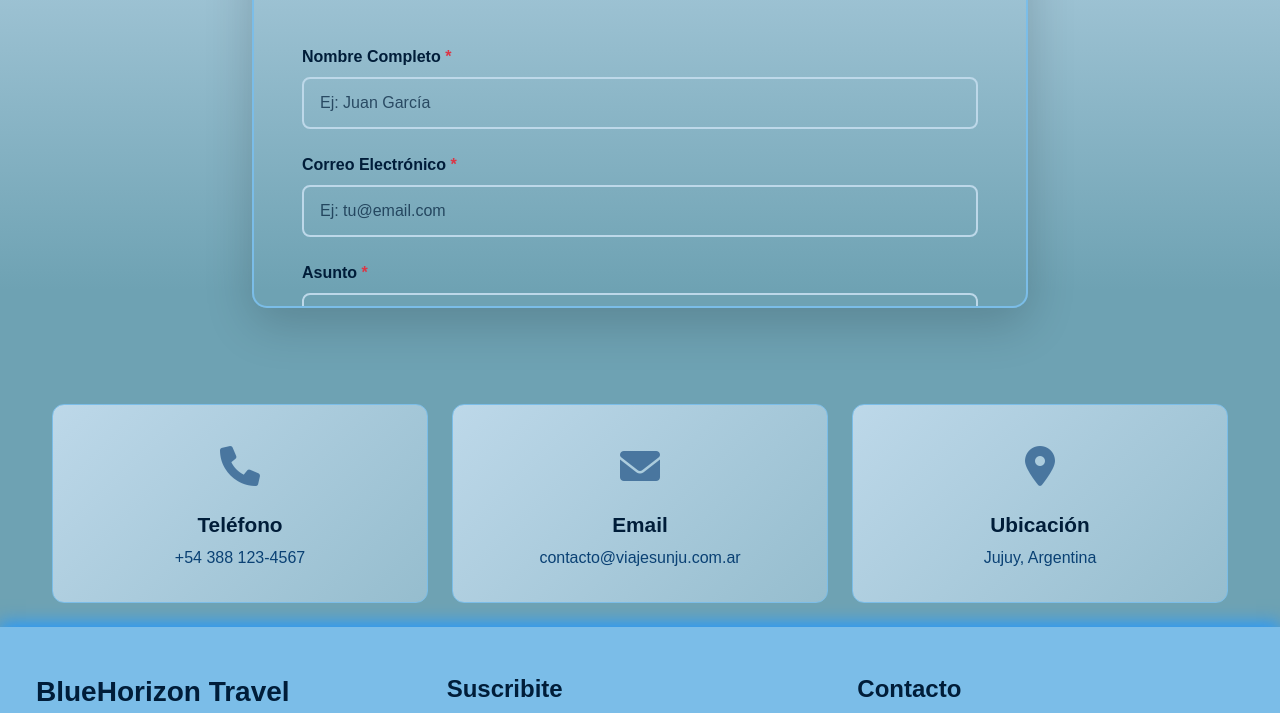
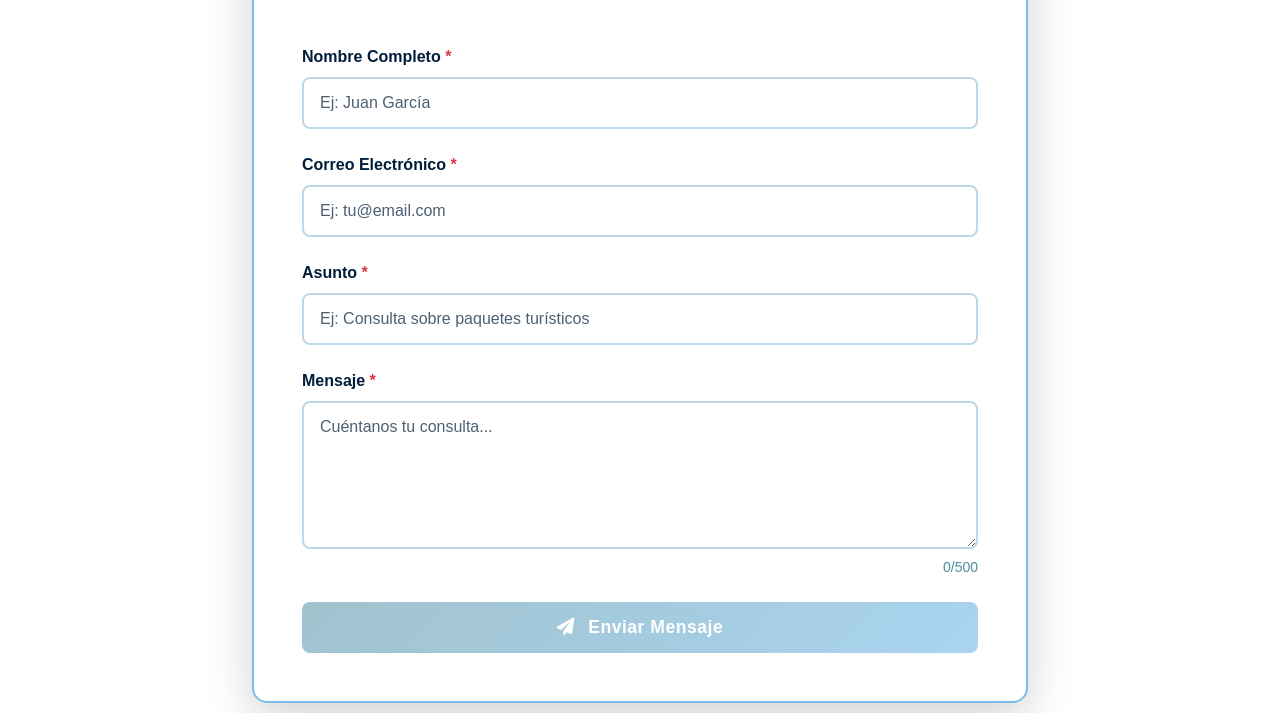
Before and after one commit to Franco46-ochoa/tp-turismo-unju-reacomodo, a website: page contacto.html in a window 1280 px wide. Shown: the part 210-923 px from the top of the page. Drawn offline with nearby package versions, Linux system fonts and the light colour scheme.

```diff
--- a/css/index.css
+++ b/css/index.css
@@ -93,6 +93,8 @@
   /* azul muy oscuro */
   --text-dark: #001d39;
   --color-acento: #4e8ea2;
+  --color-fondo: #ffffff;
+  --color-texto: #001d39;
 }
 
 body.dark-mode {
@@ -164,6 +166,8 @@
   --c-800: #7bbde8;
   --c-900: #bdd8e9;
   --text-dark: #bdd8e9;
+   --color-fondo: #001d39;
+  --color-texto: #bdd8e9;
 }
 
 /* Nombre de la marca */
@@ -2044,3 +2048,7 @@
 .tabla-destinos tr:hover {
     background-color: #f9f9f9;
 }
+.formulario-card-contacto.card {
+  height: auto !important;
+  overflow: visible !important;
+}
```
